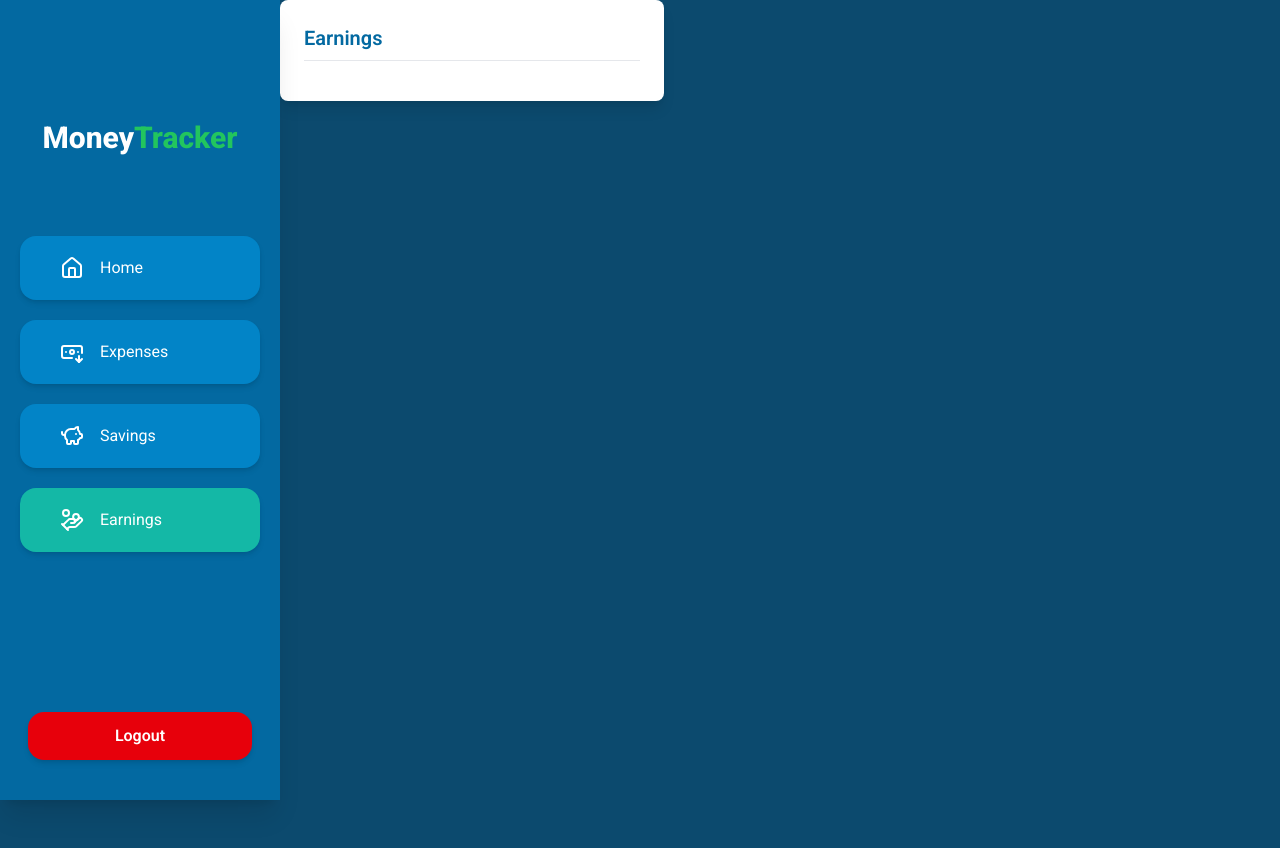
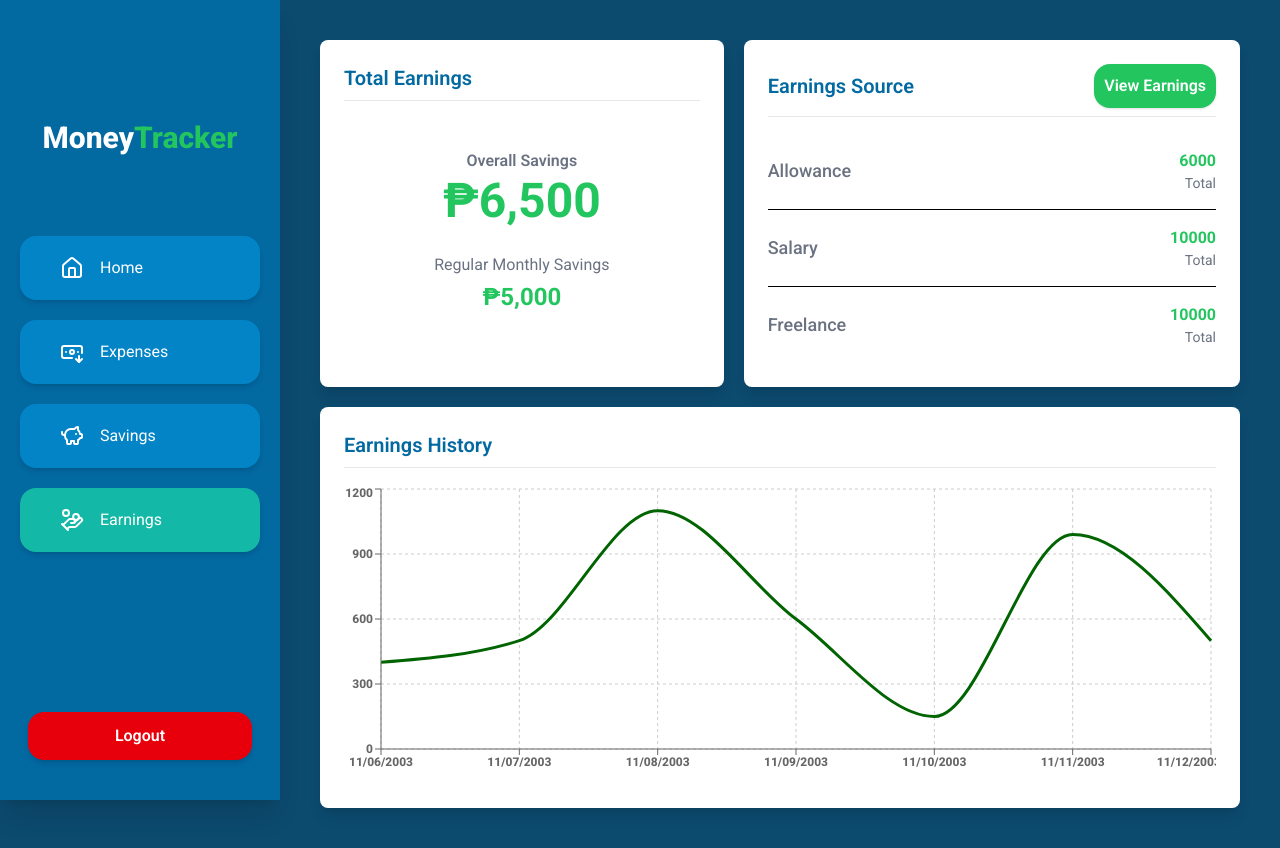
Before and after one commit to Estakuyo/MoneyTracker, a React app in the folder frontend/: page /earnings in a window 1280 px wide. Before the commit the page ends 800 px from the top, so only its background shows below. Built offline with nearby package versions, Linux system fonts and the light colour scheme; the HTML template or start-up script is replaced by a standard one.

Commit message:
Finished earnings page layout

```diff
--- a/frontend/src/pages/earnings.jsx
+++ b/frontend/src/pages/earnings.jsx
@@ -1,9 +1,124 @@
+import Button from "../components/button";
 import Card from "../components/card";
+import {
+  ResponsiveContainer,
+  LineChart,
+  Line,
+  XAxis,
+  YAxis,
+  CartesianGrid,
+  Tooltip,
+} from "recharts";
 
 const Earnings = () => {
+  const sampleEarnings = [
+    { name: "Allowance", amount: 6000 },
+    { name: "Salary", amount: 10000 },
+    { name: "Freelance", amount: 10000 },
+    { name: "Gambling", amount: 1500 },
+    { name: "Crypto", amount: 15000 },
+  ];
+
+  const sampleDataChart = [
+    {
+      date: "11/06/2003",
+      amount: 400,
+    },
+    {
+      date: "11/07/2003",
+      amount: 500,
+    },
+    {
+      date: "11/08/2003",
+      amount: 1100,
+    },
+    {
+      date: "11/09/2003",
+      amount: 600,
+    },
+    {
+      date: "11/10/2003",
+      amount: 150,
+    },
+    {
+      date: "11/11/2003",
+      amount: 990,
+    },
+    {
+      date: "11/12/2003",
+      amount: 500,
+    },
+  ];
+
   return (
-    <div className="main-wrapper">
-      <Card className="w-sm" title={"Earnings"} />
+    <div className="main-wrapper px-10 py-20 flex flex-col md:grid gap-5 md:py-10">
+      <Card className="w-full" title={"Total Earnings"}>
+        <div className="flex flex-col justify-center items-center py-8 gap-7 text-center">
+          <div className="flex flex-col gap-1">
+            <p className="text-md font-semibold text-gray-500">
+              Overall Savings
+            </p>
+            <h1 className="text-5xl font-bold text-success-500">₱6,500</h1>
+          </div>
+          <div className="flex flex-col gap-1">
+            <p className="text-md text-gray-500">Regular Monthly Savings</p>
+            <h1 className="text-2xl font-bold text-success-500">₱5,000</h1>
+          </div>
+        </div>
+      </Card>
+
+      <Card
+        className="w-full"
+        title={"Earnings Source"}
+        button={
+          <Button
+            title={"View Earnings"}
+            className="bg-success-500 hover:bg-success-700"
+          />
+        }
+      >
+        {sampleEarnings.slice(0, 3).map((earning, index) => (
+          <div
+            key={index}
+            className="flex items-center justify-between gap-4 py-4 border-b last:border-b-0"
+          >
+            <div>
+              <p className="font-medium text-lg text-gray-500">
+                {earning.name}
+              </p>
+            </div>
+            <div className="text-right">
+              <p className="font-bold text-success-500">{earning.amount}</p>
+              <p className="text-gray-500 text-sm">Total</p>
+            </div>
+          </div>
+        ))}
+      </Card>
+
+      <Card className="w-full col-span-2" title={"Earnings History"}>
+        <div className="w-full" style={{ height: 300 }}>
+          <ResponsiveContainer width="100%" height="100%">
+            <LineChart data={sampleDataChart}>
+              <CartesianGrid strokeDasharray="3 3" />
+              <YAxis width={"auto"} fontSize={"12px"} fontWeight={800} />
+              <XAxis
+                width={"auto"}
+                fontSize={"12px"}
+                fontWeight={800}
+                dataKey={"date"}
+              />
+              <Line
+                type="monotone"
+                dataKey="amount"
+                stroke="darkgreen"
+                strokeWidth={3}
+                dot={false}
+              />
+              <Tooltip />
+            </LineChart>
+          </ResponsiveContainer>
+        </div>
+      </Card>
     </div>
   );
 };
```
